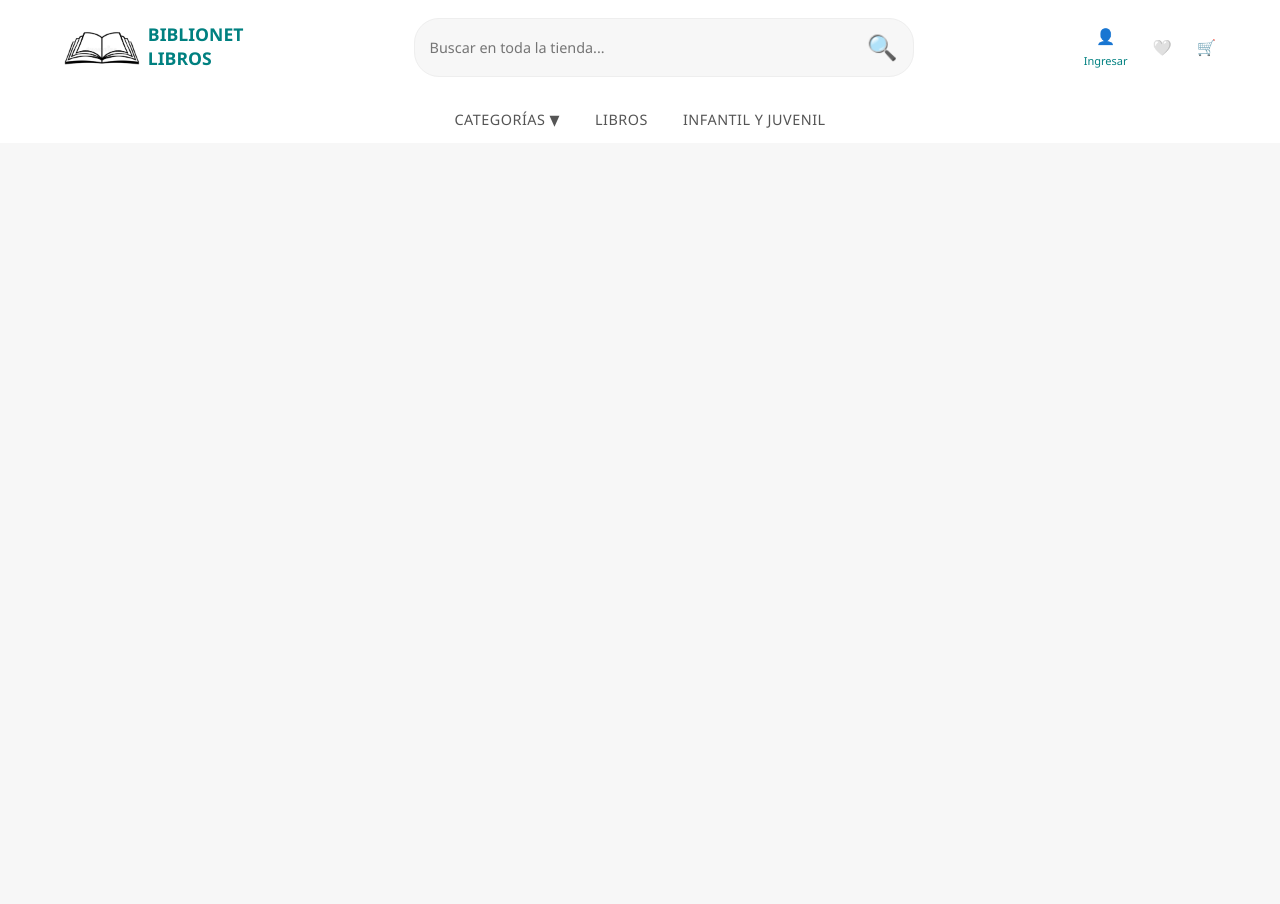
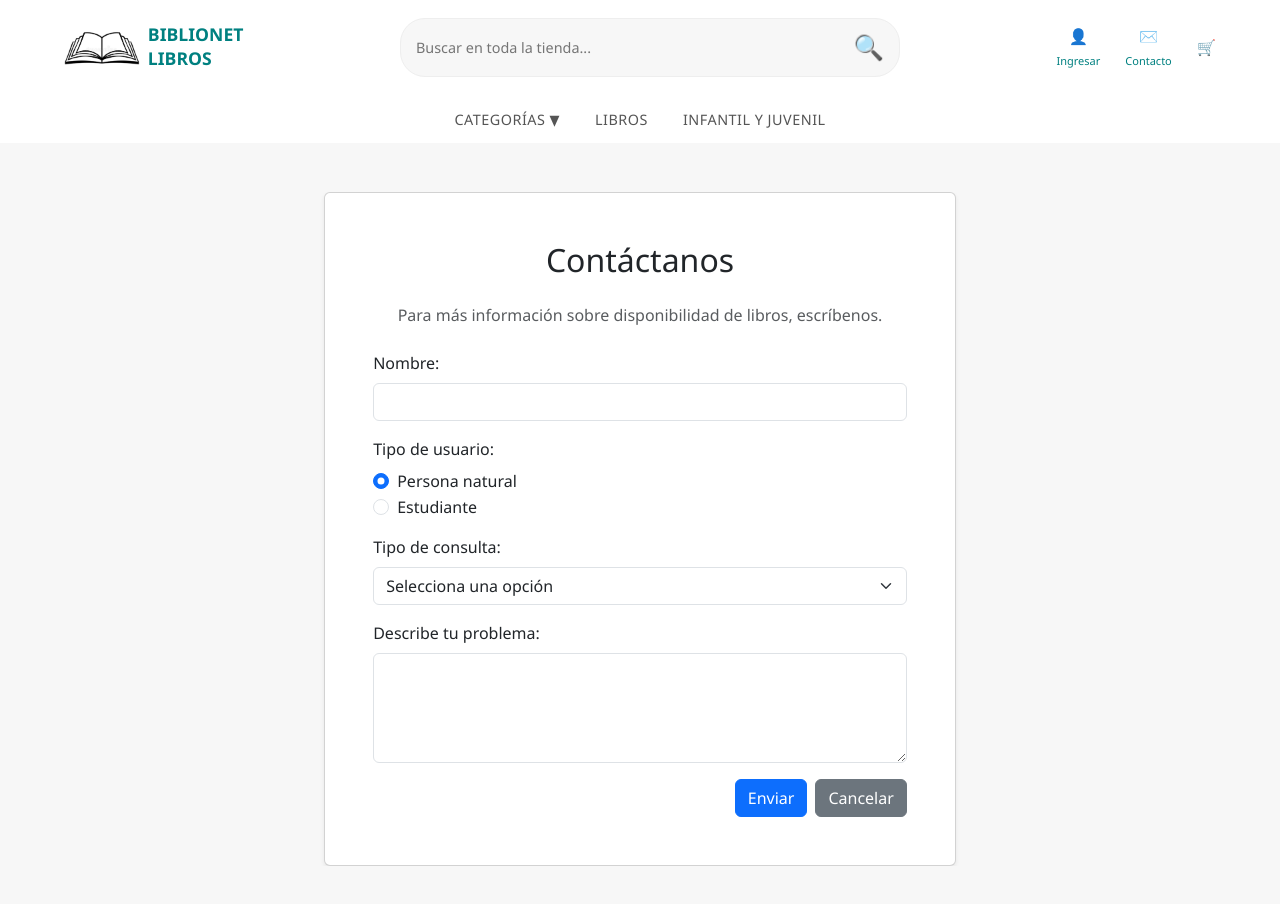
Before and after one commit to LeoDuocUC/BiblioNetReact, a React (Create React App) app: page /contacto in a window 1280 px wide. Shown: the top 904 px of the page. Before the commit the page ends 800 px from the top, so only its background shows below. Built offline with nearby package versions, Linux system fonts and the light colour scheme.

Commit message:
Se agrega pagina ´Contactenos'

```diff
--- a/src/App.js
+++ b/src/App.js
@@ -1,16 +1,19 @@
 import React from 'react';
 import { BrowserRouter as Router, Routes, Route } from 'react-router-dom';
 import { AuthProvider } from './context/AuthContext';
-import { CartProvider } from './context/CartContext'; // Importamos el proveedor del carrito
+import { CartProvider } from './context/CartContext';
 
-// Importamos todos los componentes y páginas
+// Components
 import Header from './components/Header';
 import Navbar from './components/Navbar';
 import ProtectedRoute from './components/ProtectedRoute';
+
+// Pages
 import HomePage from './pages/HomePage';
 import LoginPage from './pages/LoginPage';
 import DashboardPage from './pages/DashboardPage';
-import CartPage from './pages/CartPage'; // Importamos la página del carrito
+import CartPage from './pages/CartPage';
+import ContactPage from './pages/ContactPage'; // 1. Import the new page
 import FiccionPage from './pages/FiccionPage';
 import NoFiccionPage from './pages/NoFiccionPage';
 import CienciaPage from './pages/CienciaPage';
@@ -21,7 +24,6 @@ import InfantilJuvenilPage from './pages/InfantilJuvenilPage';
 function App() {
   return (
     <AuthProvider>
-      {/* Envolvemos la aplicación también con CartProvider */}
       <CartProvider>
         <Router>
           <div className="App">
@@ -29,12 +31,13 @@ function App() {
             <Navbar />
 
             <Routes>
-              {/* Rutas Públicas */}
+              {/* Public Routes */}
               <Route path="/" element={<HomePage />} />
               <Route path="/login" element={<LoginPage />} />
-              <Route path="/carrito" element={<CartPage />} /> {/* Añadimos la ruta del carrito */}
+              <Route path="/carrito" element={<CartPage />} />
+              <Route path="/contacto" element={<ContactPage />} /> {/* 2. Add the route */}
 
-              {/* Rutas de Categorías */}
+              {/* Category Routes */}
               <Route path="/ficcion" element={<FiccionPage />} />
               <Route path="/no-ficcion" element={<NoFiccionPage />} />
               <Route path="/ciencia-tecnologia" element={<CienciaPage />} />
@@ -42,7 +45,7 @@ function App() {
               <Route path="/negocios-economia" element={<NegociosEconomiaPage />} />
               <Route path="/infantil-juvenil" element={<InfantilJuvenilPage />} />
 
-              {/* Ruta Protegida */}
+              {/* Protected Route */}
               <Route
                 path="/dashboard"
                 element={
--- a/src/components/Header.js
+++ b/src/components/Header.js
@@ -1,14 +1,16 @@
 import React from 'react';
 import { Link, useNavigate } from 'react-router-dom';
 import { useAuth } from '../context/AuthContext';
+import { useCart } from '../context/CartContext';
 
 function Header() {
   const { user, logout } = useAuth();
+  const { cartItems } = useCart();
   const navigate = useNavigate();
 
   const handleLogout = () => {
     logout();
-    navigate('/'); // Redirige a la página de inicio
+    navigate('/');
   };
 
   return (
@@ -29,28 +31,36 @@ function Header() {
       </div>
       <div className="user-actions">
         {user ? (
-          // Si el usuario ha iniciado sesión, muestra su nombre y un botón para salir.
           <>
-            <div className="action-link">
+            <Link to="/dashboard" className="action-link">
                 <span className="icon-placeholder">👤</span>
                 <span className="action-text">{user.name}</span>
-            </div>
+            </Link>
             <button onClick={handleLogout} className="btn btn-sm btn-outline-primary">Salir</button>
           </>
         ) : (
-          // Si no, muestra el enlace para ingresar.
           <Link to="/login" className="action-link">
             <span className="icon-placeholder">👤</span>
             <span className="action-text">Ingresar</span>
           </Link>
         )}
-        {/* Los otros íconos siguen siendo enlaces estáticos por ahora */}
-        <a href="#" className="action-link">
-          <span className="icon-placeholder">🤍</span>
-        </a>
-        <a href="#" className="action-link">
+
+        {/* Contact Link */}
+        <Link to="/contacto" className="action-link">
+          <span className="icon-placeholder">✉️</span>
+          <span className="action-text">Contacto</span>
+        </Link>
+
+        {/* Cart Link */}
+        <Link to="/carrito" className="action-link position-relative">
           <span className="icon-placeholder">🛒</span>
-        </a>
+          {cartItems.length > 0 && (
+            <span className="position-absolute top-0 start-100 translate-middle badge rounded-pill bg-danger">
+              {cartItems.length}
+              <span className="visually-hidden">libros en el carrito</span>
+            </span>
+          )}
+        </Link>
       </div>
     </header>
   );
--- /dev/null
+++ b/src/pages/ContactPage.js
@@ -0,0 +1,95 @@
+import React, { useState } from 'react';
+import { Link } from 'react-router-dom';
+
+function ContactPage() {
+  // We use a single state object to hold all form data.
+  const [formData, setFormData] = useState({
+    nombre: '',
+    tipoUsuario: 'persona-natural', // Default value
+    tipoConsulta: '',
+    problema: ''
+  });
+
+  // This single function updates the state for any form field that changes.
+  const handleChange = (e) => {
+    const { name, value } = e.target;
+    setFormData(prevState => ({
+      ...prevState,
+      [name]: value
+    }));
+  };
+
+  const handleSubmit = (e) => {
+    e.preventDefault(); // Prevents the page from reloading.
+    // In a real app, you'd send this data to a server.
+    // For now, we'll show an alert and log the data.
+    alert('Formulario enviado con éxito. Revisa la consola para ver los datos.');
+    console.log('Datos del formulario:', formData);
+  };
+
+  return (
+    <div className="container my-5">
+      <div className="row justify-content-center">
+        <div className="col-md-8 col-lg-7">
+          <div className="card shadow-sm">
+            <div className="card-body p-4 p-md-5">
+              <h2 className="text-center mb-4">Contáctanos</h2>
+              <p className="text-center text-muted mb-4">
+                Para más información sobre disponibilidad de libros, escríbenos.
+              </p>
+
+              <form onSubmit={handleSubmit}>
+                <div className="mb-3">
+                  <label htmlFor="nombre" className="form-label">Nombre:</label>
+                  <input
+                    type="text"
+                    className="form-control"
+                    id="nombre"
+                    name="nombre"
+                    value={formData.nombre}
+                    onChange={handleChange}
+                    required
+                  />
+                </div>
+
+                <div className="mb-3">
+                  <label className="form-label">Tipo de usuario:</label>
+                  <div className="form-check">
+                    <input className="form-check-input" type="radio" id="persona-natural" name="tipoUsuario" value="persona-natural" checked={formData.tipoUsuario === 'persona-natural'} onChange={handleChange} />
+                    <label className="form-check-label" htmlFor="persona-natural">Persona natural</label>
+                  </div>
+                  <div className="form-check">
+                    <input className="form-check-input" type="radio" id="estudiante" name="tipoUsuario" value="estudiante" checked={formData.tipoUsuario === 'estudiante'} onChange={handleChange} />
+                    <label className="form-check-label" htmlFor="estudiante">Estudiante</label>
+                  </div>
+                </div>
+
+                <div className="mb-3">
+                  <label htmlFor="tipo-consulta" className="form-label">Tipo de consulta:</label>
+                  <select className="form-select" id="tipo-consulta" name="tipoConsulta" value={formData.tipoConsulta} onChange={handleChange} required>
+                    <option value="" disabled>Selecciona una opción</option>
+                    <option value="disponibilidad">Disponibilidad de libro</option>
+                    <option value="error">Error al solicitar libro</option>
+                    <option value="otras">Otras consultas</option>
+                  </select>
+                </div>
+
+                <div className="mb-3">
+                  <label htmlFor="problema" className="form-label">Describe tu problema:</label>
+                  <textarea className="form-control" id="problema" name="problema" rows="4" value={formData.problema} onChange={handleChange} required></textarea>
+                </div>
+
+                <div className="d-grid gap-2 d-md-flex justify-content-md-end">
+                  <button type="submit" className="btn btn-primary">Enviar</button>
+                  <Link to="/" className="btn btn-secondary">Cancelar</Link>
+                </div>
+              </form>
+            </div>
+          </div>
+        </div>
+      </div>
+    </div>
+  );
+}
+
+export default ContactPage;
```
